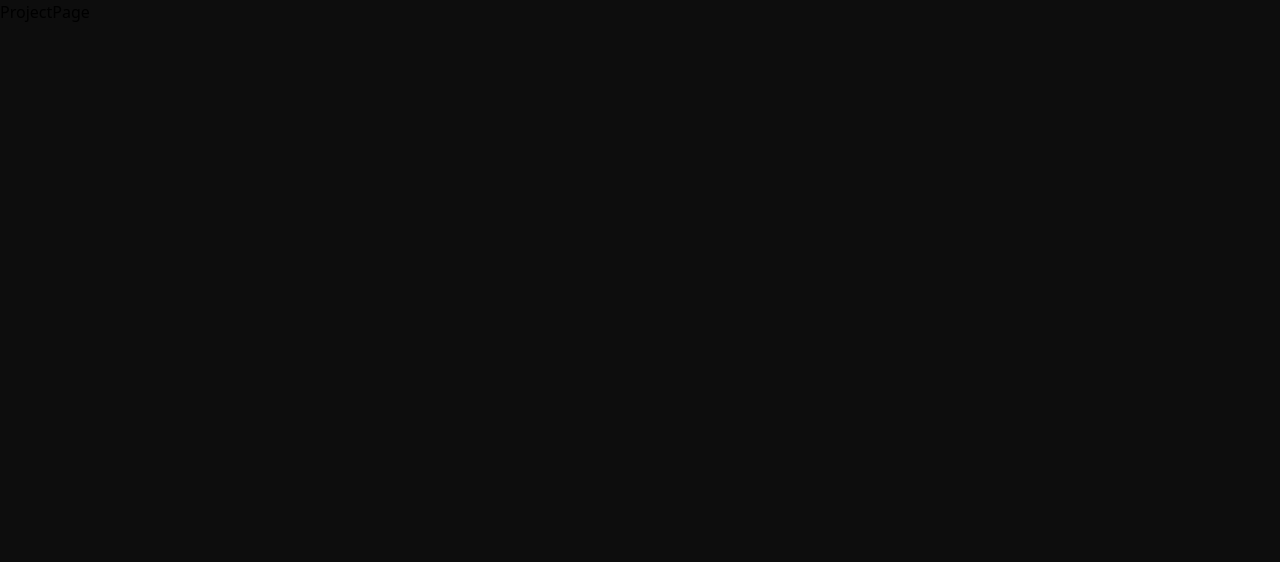
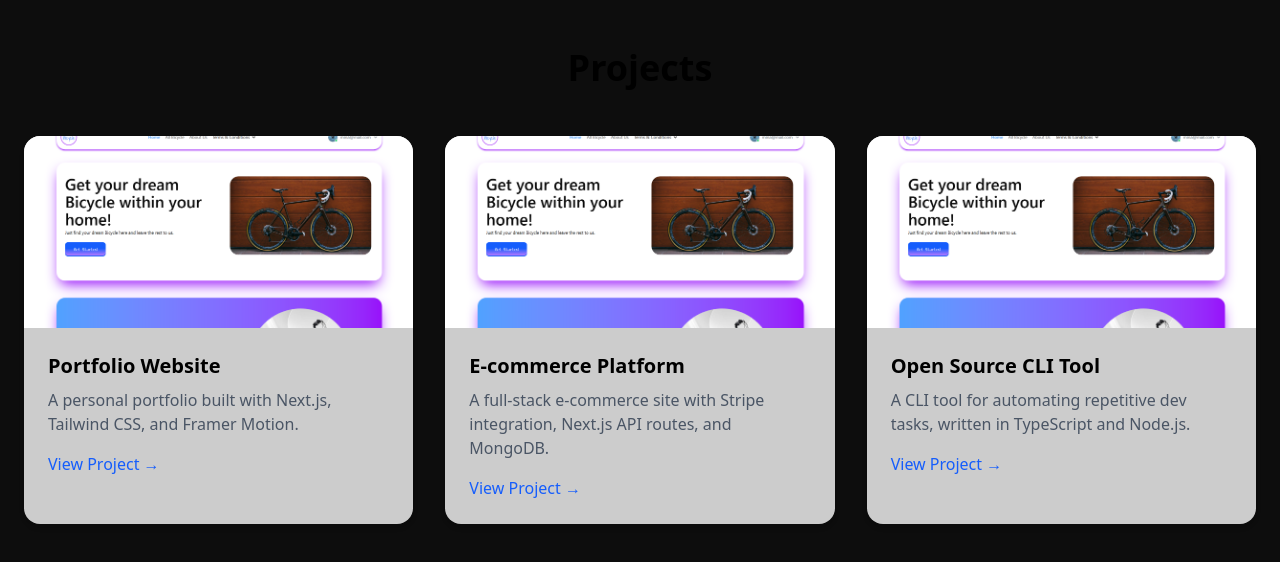
Before and after one commit to ahmed-jobayer/nextPortfolio, a Next.js app: page /projects in a window 1280 px wide. Shown: the top 562 px of the page. Built offline with nearby package versions, Linux system fonts and the light colour scheme.

Commit message:
details page added

```diff
--- /dev/null
+++ b/src/app/(CommonLayout)/projects/[projectId]/page.tsx
@@ -0,0 +1,69 @@
+"use client"
+
+import Image, { StaticImageData } from 'next/image';
+import { useParams } from 'next/navigation';
+import project1 from "@/assets/project1.png";
+
+export type Project = {
+  banner: StaticImageData;
+  title: string;
+  description: string;
+  link?: string;
+};
+
+const projects: Project[] = [
+  {
+    banner: project1,
+    title: 'Portfolio Website',
+    description: 'A personal portfolio built with Next.js, Tailwind CSS, and Framer Motion.',
+    link: 'project1'
+  },
+  {
+    banner: project1,
+    title: 'E-commerce Platform',
+    description: 'A full-stack e-commerce site with Stripe integration, Next.js API routes, and MongoDB.',
+    link: 'project2'
+  },
+  {
+    banner: project1,
+    title: 'Open Source CLI Tool',
+    description: 'A CLI tool for automating repetitive dev tasks, written in TypeScript and Node.js.',
+    link: 'project3'
+  }
+];
+
+const ProjectDetailsPage = () => {
+  const { projectId } = useParams();
+
+  const project = projects.find((proj) => proj.link === projectId);
+
+  if (!project) {
+    return <div className="p-6 text-red-500">Project not found.</div>;
+  }
+
+  return (
+    <div className='bg-classicGold'>
+      <div className="bg-lightGrey rounded-2xl shadow-md overflow-hidden hover:shadow-xl transition-shadow duration-300">
+        <div className="relative w-full h-48">
+          <Image src={project.banner} alt={project.title} layout="fill" objectFit="cover" />
+        </div>
+        <div className="p-6">
+          <h3 className="text-xl font-semibold mb-2">{project.title}</h3>
+          <p className="text-gray-600 mb-4">{project.description}</p>
+          {project.link && (
+            <a
+              href={`/projects/${project.link}`}
+              target="_blank"
+              rel="noopener noreferrer"
+              className="text-blue-600 hover:underline font-medium"
+            >
+              View Project →
+            </a>
+          )}
+        </div>
+      </div>
+    </div>
+  );
+};
+
+export default ProjectDetailsPage;
--- a/src/app/(CommonLayout)/projects/page.tsx
+++ b/src/app/(CommonLayout)/projects/page.tsx
@@ -1,9 +1,47 @@
+import project1 from "@/assets/project1.png"
+import ProjectCard from "@/components/shared/ProjectCard";
+import { StaticImageData } from "next/image";
 
 const ProjectPage = () => {
+
+    type Project = {
+        banner: StaticImageData;
+        title: string;
+        description: string;
+        link?: string;
+      };
+
+      const projects: Project[] = [
+        {
+          banner: project1,
+          title: 'Portfolio Website',
+          description: 'A personal portfolio built with Next.js, Tailwind CSS, and Framer Motion.',
+          link: '/projects/project1'
+        },
+        {
+          banner: project1,
+          title: 'E-commerce Platform',
+          description: 'A full-stack e-commerce site with Stripe integration, Next.js API routes, and MongoDB.',
+          link: '/projects/project2'
+        },
+        {
+          banner: project1,
+          title: 'Open Source CLI Tool',
+          description: 'A CLI tool for automating repetitive dev tasks, written in TypeScript and Node.js.',
+          link: '/projects/project3'
+        }
+      ];
+
     return (
-        <div>
-            ProjectPage
+        <section className="min-h-[70vh] px-6 py-12">
+        <h2 className="text-4xl font-bold text-center mb-12">Projects</h2>
+        <div className="grid grid-cols-1 md:grid-cols-2 lg:grid-cols-3 gap-8">
+          {projects.map((project, index) => (
+
+    <ProjectCard project={project} key={index}/>
+          ))}
         </div>
+      </section>
     );
 };
 
--- /dev/null
+++ b/src/components/shared/ProjectCard.tsx
@@ -0,0 +1,28 @@
+import Image from "next/image";
+
+// eslint-disable-next-line @typescript-eslint/no-explicit-any
+const ProjectCard = ({project}:{project: any}) => {
+    return (
+        <div  className="bg-lightGrey rounded-2xl shadow-md overflow-hidden hover:shadow-xl transition-shadow duration-300">
+        <div className="relative w-full h-48">
+          <Image src={project.banner} alt={project.title} layout="fill" objectFit="cover" />
+        </div>
+        <div className="p-6">
+          <h3 className="text-xl font-semibold mb-2">{project.title}</h3>
+          <p className="text-gray-600 mb-4">{project.description}</p>
+          {project.link && (
+            <a
+              href={project.link}
+
+              rel="noopener noreferrer"
+              className="text-blue-600 hover:underline font-medium"
+            >
+              View Project →
+            </a>
+          )}
+        </div>
+      </div>
+    );
+};
+
+export default ProjectCard;
--- a/src/components/shared/Projects.tsx
+++ b/src/components/shared/Projects.tsx
@@ -1,62 +1,13 @@
-import Image, { StaticImageData } from "next/image";
-import project1 from "@/assets/project1.png"
 
-type Project = {
-  banner: StaticImageData;
-  title: string;
-  description: string;
-  link?: string;
-};
+import ProjectPage from "@/app/(CommonLayout)/projects/page";
 
-const projects: Project[] = [
-  {
-    banner: project1,
-    title: 'Portfolio Website',
-    description: 'A personal portfolio built with Next.js, Tailwind CSS, and Framer Motion.',
-    link: 'https://bicyclestore.netlify.app'
-  },
-  {
-    banner: project1,
-    title: 'E-commerce Platform',
-    description: 'A full-stack e-commerce site with Stripe integration, Next.js API routes, and MongoDB.',
-    link: 'https://ecommerce-demo.com'
-  },
-  {
-    banner: project1,
-    title: 'Open Source CLI Tool',
-    description: 'A CLI tool for automating repetitive dev tasks, written in TypeScript and Node.js.',
-    link: 'https://github.com/yourcli'
-  }
-];
+
 
 const Projects = () => {
   return (
-    <section className="min-h-[70vh] px-6 py-12">
-      <h2 className="text-4xl font-bold text-center mb-12">Projects</h2>
-      <div className="grid grid-cols-1 md:grid-cols-2 lg:grid-cols-3 gap-8">
-        {projects.map((project, index) => (
-          <div key={index} className="bg-lightGrey rounded-2xl shadow-md overflow-hidden hover:shadow-xl transition-shadow duration-300">
-            <div className="relative w-full h-48">
-              <Image src={project.banner} alt={project.title} layout="fill" objectFit="cover" />
-            </div>
-            <div className="p-6">
-              <h3 className="text-xl font-semibold mb-2">{project.title}</h3>
-              <p className="text-gray-600 mb-4">{project.description}</p>
-              {project.link && (
-                <a
-                  href={project.link}
-                  target="_blank"
-                  rel="noopener noreferrer"
-                  className="text-blue-600 hover:underline font-medium"
-                >
-                  View Project →
-                </a>
-              )}
-            </div>
-          </div>
-        ))}
-      </div>
-    </section>
+<>
+<ProjectPage/>
+</>
   );
 };
 
```
